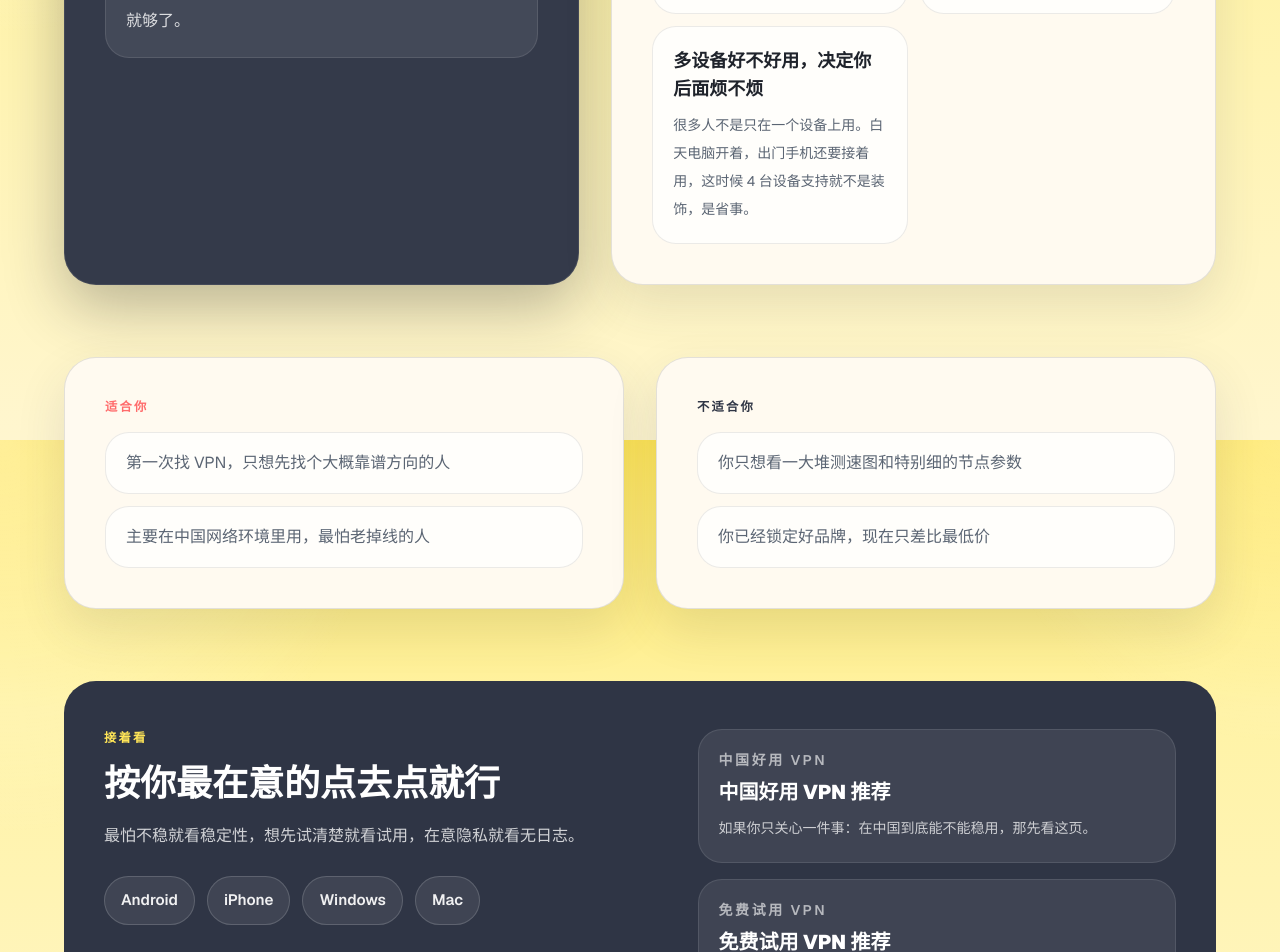
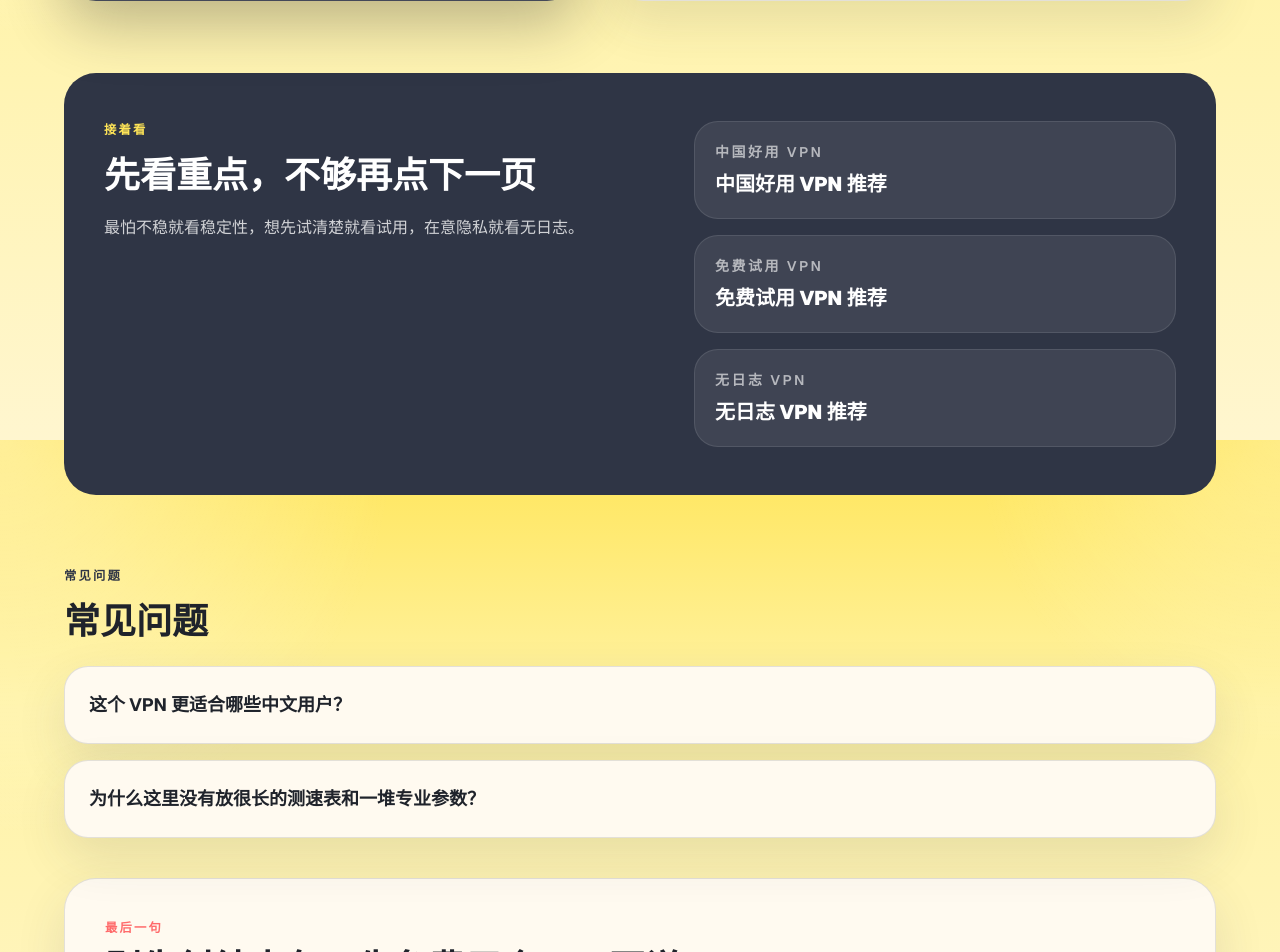
Before and after one commit to leebnbppp2/rava-seo, a Next.js app: page / in a window 1280 px wide. Shown: the part 1160-2112 px from the top of the page. Built offline with nearby package versions, Linux system fonts and the light colour scheme.

Commit message:
refactor: strip landing pages to essentials

```diff
--- a/src/components/VpnLandingPage.tsx
+++ b/src/components/VpnLandingPage.tsx
@@ -10,7 +10,6 @@ import {
   quickSignals,
   sharedFaqs,
   siteName,
-  supportedDevices,
 } from "@/lib/site";
 
 export function buildMetadata(page: Pick<LandingPageData, "path" | "metaTitle" | "metaDescription" | "title">): Metadata {
@@ -43,12 +42,10 @@ type VpnLandingPageProps = {
 
 export default function VpnLandingPage({ page }: VpnLandingPageProps) {
   const relatedPages = getRelatedPages(page.relatedPaths);
-  const heroSignals = quickSignals.slice(0, 2);
+  const heroSignals = quickSignals.slice(0, 1);
   const openingParagraphs = page.openingAnswer.slice(0, 1);
-  const evaluationCards = page.evaluationPoints.slice(0, 3);
-  const usefulItems = page.usefulFor.slice(0, 2);
-  const avoidItems = page.avoidIf.slice(0, 2);
-  const faqItems = sharedFaqs.slice(0, 3);
+  const evaluationCards = page.evaluationPoints.slice(0, 2);
+  const faqItems = sharedFaqs.slice(0, 2);
 
   const jsonLd = {
     "@context": "https://schema.org",
@@ -188,54 +185,20 @@ export default function VpnLandingPage({ page }: VpnLandingPageProps) {
       </section>
 
       <section className="px-4 pb-12 md:pb-18">
-        <div className="mx-auto grid max-w-6xl gap-8 lg:grid-cols-2">
-          <div className="surface-card rounded-[2rem] p-8 md:p-10">
-            <p className="section-label mb-4 text-[var(--accent)]">适合你</p>
-            <div className="mt-2 grid gap-3">
-              {usefulItems.map((item) => (
-                <div key={item} className="rounded-3xl border border-black/8 bg-white/70 px-5 py-4 text-sm leading-7 text-[var(--muted)] md:text-base">
-                  {item}
-                </div>
-              ))}
-            </div>
-          </div>
-
-          <div className="surface-card rounded-[2rem] p-8 md:p-10">
-            <p className="section-label mb-4 text-[var(--accent-dark)]">不适合你</p>
-            <div className="mt-2 grid gap-3">
-              {avoidItems.map((item) => (
-                <div key={item} className="rounded-3xl border border-black/8 bg-white/70 px-5 py-4 text-sm leading-7 text-[var(--muted)] md:text-base">
-                  {item}
-                </div>
-              ))}
-            </div>
-          </div>
-        </div>
-      </section>
-
-      <section className="px-4 pb-12 md:pb-18">
         <div className="mx-auto max-w-6xl rounded-[2rem] bg-[var(--accent-dark)] px-6 py-10 text-white md:px-10 md:py-12">
-          <div className="grid gap-8 lg:grid-cols-[1.08fr_0.92fr] lg:items-start">
+          <div className="grid gap-6 lg:grid-cols-[1.08fr_0.92fr] lg:items-start">
             <div>
               <p className="section-label mb-4 text-[#ffe557]">接着看</p>
-              <h2 className="text-3xl font-black md:text-4xl">按你最在意的点去点就行</h2>
+              <h2 className="text-3xl font-black md:text-4xl">先看重点，不够再点下一页</h2>
               <p className="mt-4 max-w-2xl text-base leading-8 text-white/78">
                 最怕不稳就看稳定性，想先试清楚就看试用，在意隐私就看无日志。
               </p>
-              <div className="mt-6 flex flex-wrap gap-3">
-                {supportedDevices.map((item) => (
-                  <div key={item} className="app-chip">
-                    {item}
-                  </div>
-                ))}
-              </div>
             </div>
             <div className="grid gap-4">
-              {relatedPages.map((item) => (
+              {relatedPages.slice(0, 3).map((item) => (
                 <Link key={item.href} href={item.href} className="rounded-[1.5rem] border border-white/10 bg-white/8 p-5 transition hover:bg-white/12">
                   <p className="text-sm font-semibold uppercase tracking-[0.18em] text-white/62">{item.shortTitle}</p>
                   <p className="mt-2 text-xl font-black">{item.title}</p>
-                  <p className="mt-2 text-sm leading-7 text-white/74">{item.summary}</p>
                 </Link>
               ))}
             </div>
```
